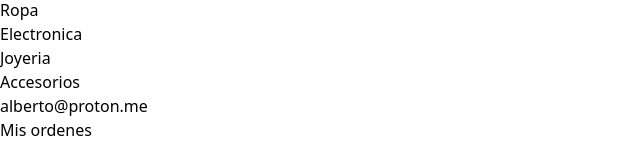
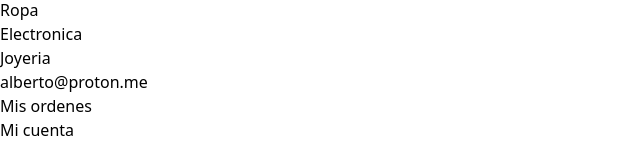
Before and after one commit to Sama7u7/BelocityBikesReactVersion, a React (Vite) app in the folder react-BelocityBikes/: page / in a window 1280 px wide. Shown: the part 806-952 px from the top of the page, without its empty margins (0-640 px from the left). Built offline with nearby package versions, Linux system fonts and the light colour scheme; no server answers.

Commit message:
Cmabio en la Navbar

```diff
--- a/react-BelocityBikes/src/Components/NavBar/index.jsx
+++ b/react-BelocityBikes/src/Components/NavBar/index.jsx
@@ -47,14 +47,6 @@ const Navbar = () => {
             Joyeria
           </NavLink>
         </li>
-        <li>
-          <NavLink
-            to="/accesories"
-            style={({ isActive }) => (isActive ? activityStyle : undefined)}
-          >
-            Accesorios
-          </NavLink>
-        </li>
       </ul>
       <ul className="flex items-center gap-3">
         <li>
@@ -84,7 +76,11 @@ const Navbar = () => {
             Iniciar sesion
           </NavLink>
         </li>
-        <li className="flex"> <ShoppingBagIcon className='h-6 w-6 text-black'></ShoppingBagIcon>{context.count}</li>
+        <li className="flex">
+          {" "}
+          <ShoppingBagIcon className="h-6 w-6 text-black"></ShoppingBagIcon>
+          {context.count}
+        </li>
       </ul>
     </nav>
   );
```
